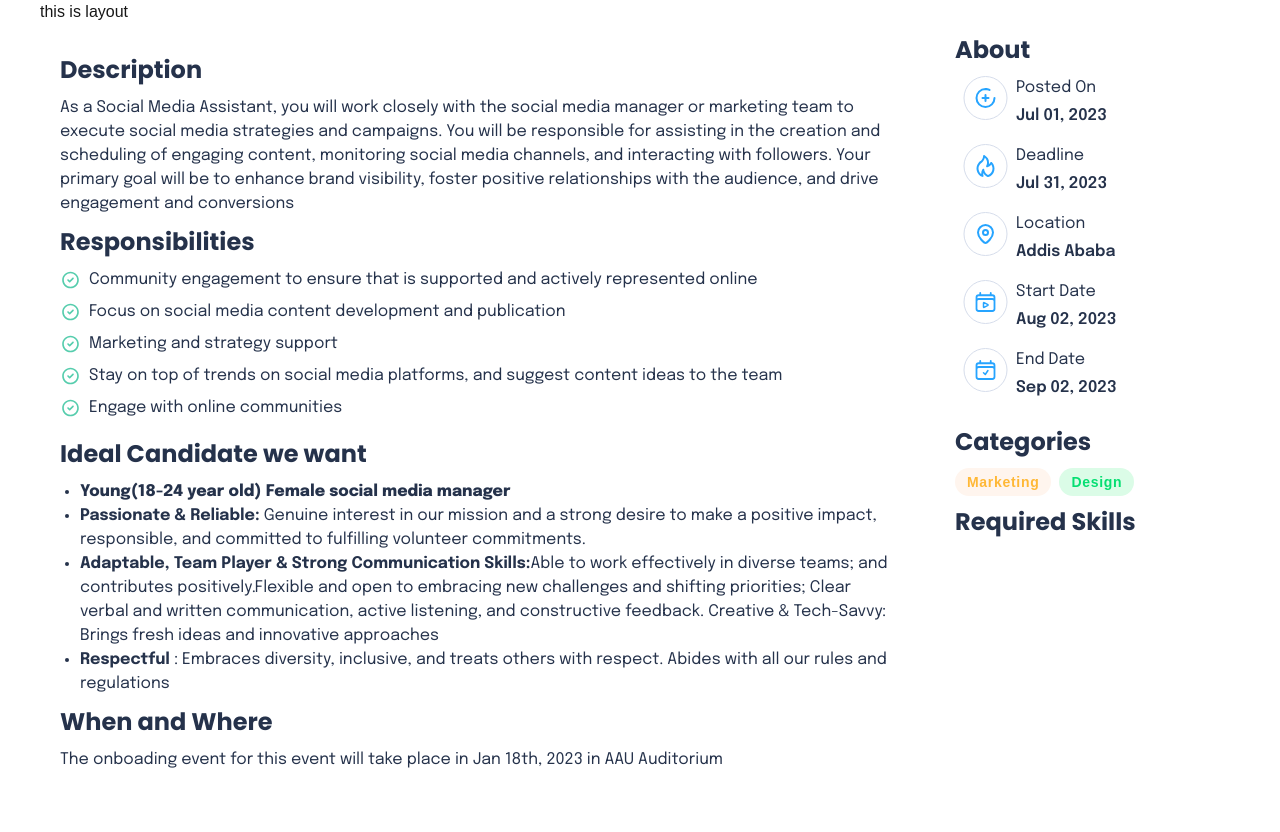
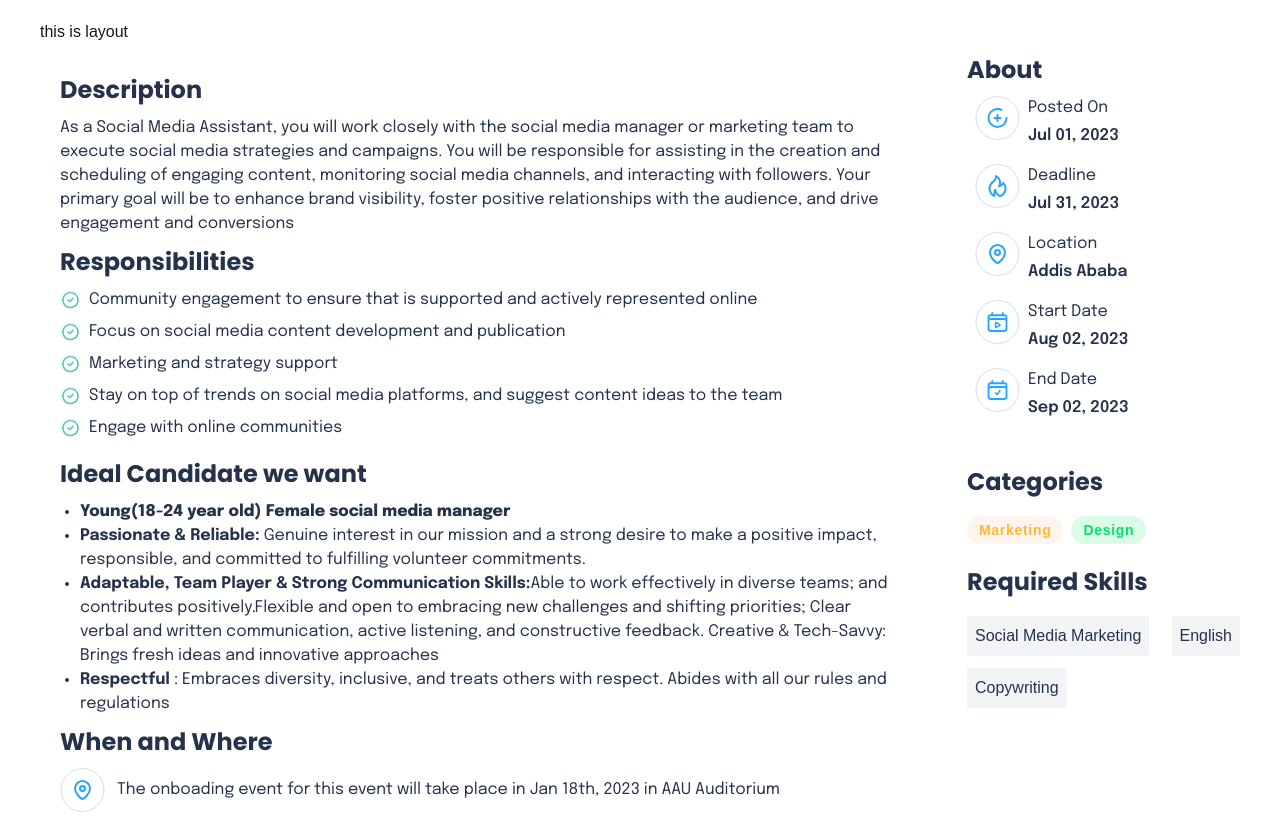
Before and after one commit to luhygenet/Joblication, a Next.js app: page /dashboard in a window 1280 px wide. Before the commit the page ends 800 px from the top, so only its background shows below. Built offline with nearby package versions, Linux system fonts and the light colour scheme.

Commit message:
finished dashboard page

```diff
--- a/app/components/sideBar.tsx
+++ b/app/components/sideBar.tsx
@@ -3,10 +3,10 @@ import SideBarComp from "./sideBarComp";
 
 const SideBar = () => {
   return (
-    <div className="ml- 3">
+    <div className="ml-3">
       <h1
         style={{ fontFamily: "Poppins-Bold", fontSize: 24 }}
-        className="pt-2 pb-2"
+        className="pt-2 pb-4"
       >
         {" "}
         About
@@ -38,28 +38,47 @@ const SideBar = () => {
       </h1>
       <h1
         style={{ fontFamily: "Poppins-Bold", fontSize: 24 }}
-        className="pt-2 pb-2"
+        className="pt-5 pb-4"
       >
         {" "}
         Categories
       </h1>
       <div>
         <div className="flex">
-          <a href="" className="btn-job bg-[#fff5ee] text-[#FFB836] mr-2 text-sm">
+          <a
+            href=""
+            className="btn-job bg-[#fff5ee] text-[#FFB836] mr-2 text-sm"
+          >
             Marketing
           </a>
-          <a href="" className="btn-job bg-green-100 text-green-400 mr-2 text-sm">
+          <a
+            href=""
+            className="btn-job bg-green-100 text-green-400 mr-2 text-sm"
+          >
             Design
           </a>
         </div>
       </div>
       <h1
         style={{ fontFamily: "Poppins-Bold", fontSize: 24 }}
-        className="pt-2 pb-2"
+        className="pt-5 pb-4"
       >
         {" "}
         Required Skills
       </h1>
+      <div>
+        <div className="flex justify-between items-center gap-2">
+          <div className="bg-gray-100 text-center h-10 m-0 p-2 w-auto inline-block">
+            Social Media Marketing
+          </div>
+          <div className="bg-gray-100 text-center h-10 m-0 p-2 w-auto inline-block">
+            English
+          </div>
+        </div>
+        <div className="mt-3 bg-gray-100 text-center h-10 m-0 p-2 w-auto inline-block">
+          Copywriting
+        </div>
+      </div>
     </div>
   );
 };
--- a/app/dashboard/page.tsx
+++ b/app/dashboard/page.tsx
@@ -1,5 +1,6 @@
 import React from "react";
 import SideBar from "../components/sideBar";
+import SideBarComp from "../components/sideBarComp";
 
 const page = () => {
   return (
@@ -94,12 +95,13 @@ const page = () => {
         >
           When and Where
         </h1>
-        <p style={{ fontFamily: "Epilogue", fontWeight: 400, fontSize: 16 }}>
+        <p  className="flex items-center" style={{ fontFamily: "Epilogue", fontWeight: 400, fontSize: 16 }}>
+          <img src="/svg/location.svg" alt="green_tick" className="pr-3" />
           The onboading event for this event will take place in Jan 18th, 2023
           in AAU Auditorium
         </p>
       </div>
-      <SideBar/>
+      <SideBar />
     </div>
   );
 };
--- a/app/layout.tsx
+++ b/app/layout.tsx
@@ -25,7 +25,7 @@ export default function RootLayout({
   return (
     <html lang="en">
       <body
-        className={`${geistSans.variable} ${geistMono.variable} antialiased px-10`}
+        className={`${geistSans.variable} ${geistMono.variable} antialiased px-10 py-5`}
       >
         <p>this is layout</p>
         {children}
```
